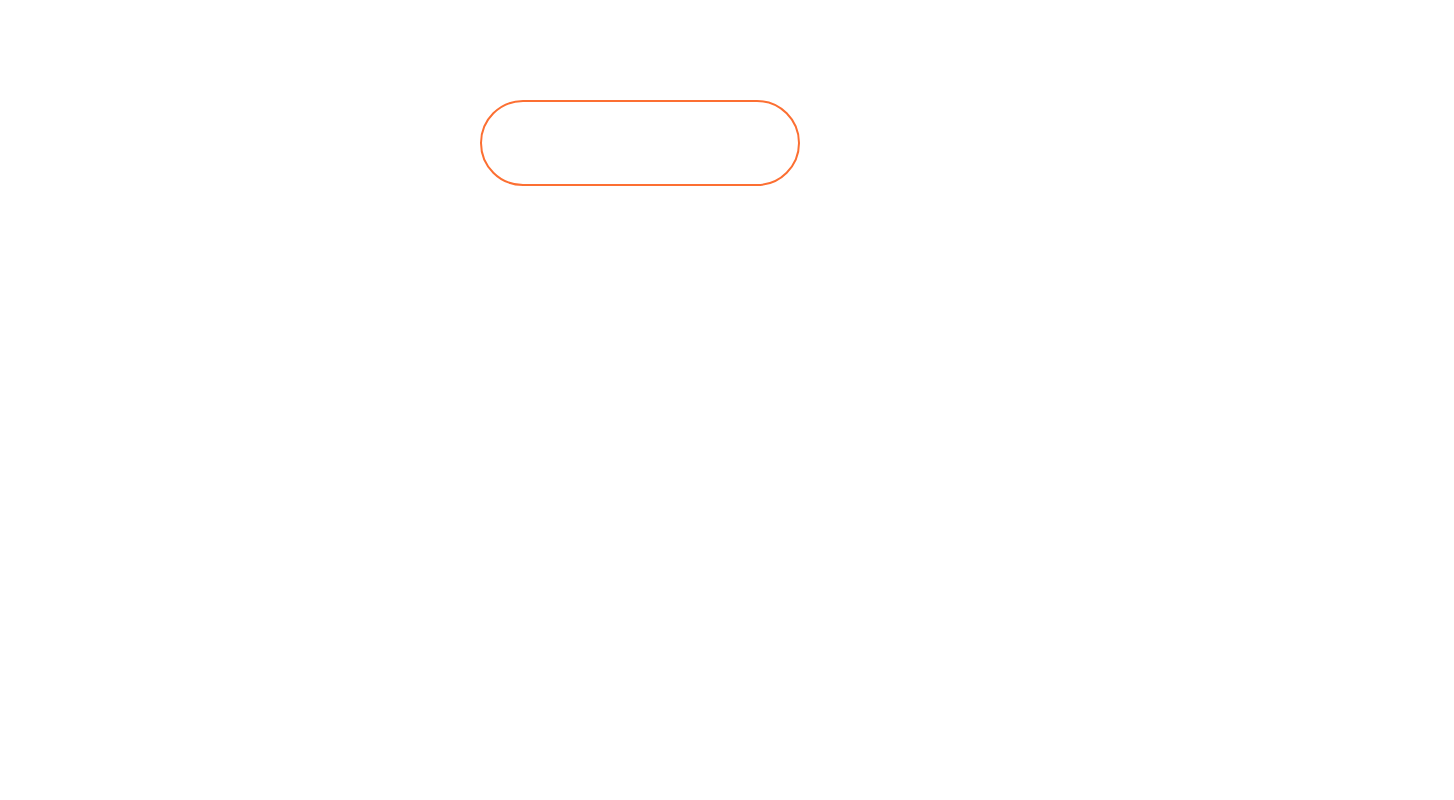
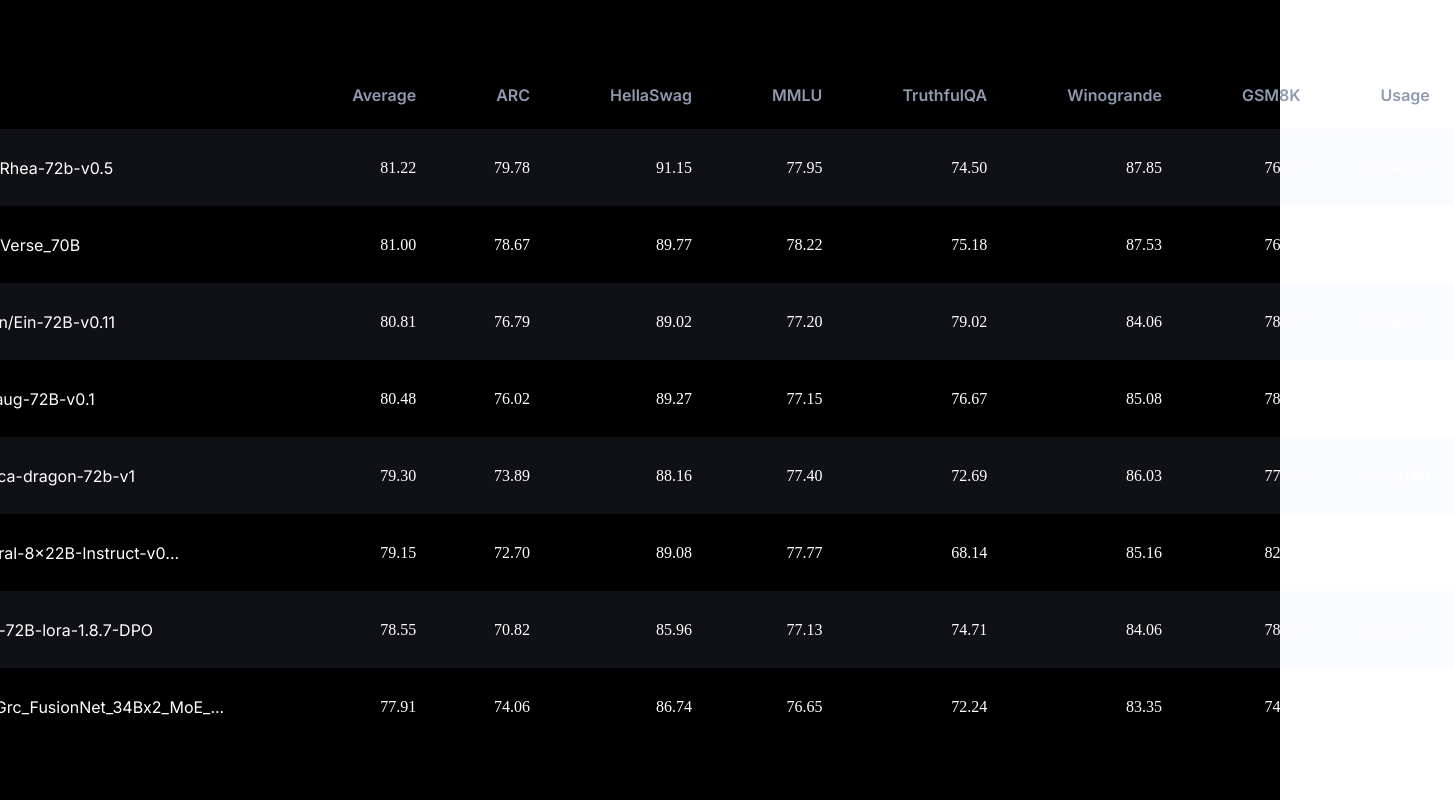
Before and after one commit to edgergard/next-parallax, a Next.js app: page / in a window 1280 px wide. Shown: the whole page, 1454 px wide, since content can reach past the window. Built offline with nearby package versions, Linux system fonts and the light colour scheme; a web font is replaced by a local one.

Commit message:
feat(leaderboard): added leaderboard feature

```diff
--- a/src/app/page.tsx
+++ b/src/app/page.tsx
@@ -1,18 +1,10 @@
-import { Button } from "@/components/ui";
+import { Leaderboard } from "@/components/containers";
+import { ArrowIcon } from "@/components/icons";
 
 const Home: React.FC = () => {
   return (
-    <div className="flex flex-col gap-y-10 items-center">
-      <Button arrowDirection="down" variant="arrow" />
-      <Button variant="outline" size="big">
-        13213213213213213
-      </Button>
-      <Button variant="text" size="small">
-        13213213213213213
-      </Button>
-      <Button variant="text" size="big">
-        13213213213213213
-      </Button>
+    <div className="flex flex-col h-full gap-y-10 items-center bg-black">
+      <Leaderboard />
     </div>
   );
 };
--- /dev/null
+++ b/src/components/containers/Leaderboard.tsx
@@ -0,0 +1,23 @@
+"use client";
+
+import React from "react";
+import { useLeaderboard } from "@/hooks";
+import { Button, Table } from "../ui";
+
+const Leaderboard: React.FC = () => {
+  const { columns, shownRows, isLeaderboardExpanded, toggleShownRowsCount } =
+    useLeaderboard();
+
+  return (
+    <div>
+      <Button
+        arrowDirection={isLeaderboardExpanded ? "up" : "down"}
+        variant="arrow"
+        onClick={toggleShownRowsCount}
+      />
+      <Table columns={columns} rows={shownRows} />
+    </div>
+  );
+};
+
+export default Leaderboard;
--- /dev/null
+++ b/src/components/containers/index.ts
@@ -0,0 +1,3 @@
+import Leaderboard from "./Leaderboard";
+
+export { Leaderboard };
--- /dev/null
+++ b/src/hooks/index.ts
@@ -0,0 +1,3 @@
+import useLeaderboard from "./useLeaderboard";
+
+export { useLeaderboard };
--- /dev/null
+++ b/src/hooks/useLeaderboard.tsx
@@ -0,0 +1,80 @@
+import type { ReactNode } from "react";
+import { useState } from "react";
+import { ArrowIcon, DashIcon } from "@/components/icons";
+import { leaderboardRows as rows } from "@/mocks";
+import type { LeaderboardColumnId, TableColumn } from "@/types";
+
+type IconId = "dash" | "arrow_up" | "arrow_down";
+type LeaderboardColumn = Omit<TableColumn, "id"> & { id: LeaderboardColumnId };
+
+interface UseLeaderboard {
+  columns: LeaderboardColumn[];
+  shownRows: Record<LeaderboardColumnId, string>[];
+  isLeaderboardExpanded: boolean;
+  toggleShownRowsCount: () => void;
+}
+
+const INITIAL_SHOWN_ROWS_COUNT = 8;
+const EXPANDED_SHOWN_ROWS_COUNT = 16;
+
+const getIconComponent = (icon_id: IconId): ReactNode | null => {
+  switch (icon_id) {
+    case "arrow_down":
+      return <ArrowIcon className="w-3 h-3.5 text-light-red rotate-180" />;
+    case "arrow_up":
+      return <ArrowIcon className="w-3 h-3.5 text-light-green" />;
+    case "dash":
+      return <DashIcon className="w-3 h-0.5 text-dark-gray" />;
+    default:
+      return null;
+  }
+};
+
+const columns: LeaderboardColumn[] = [
+  {
+    id: "icon",
+    name: "",
+    columnStyle: "px-0",
+    getCustomCell: (iconId: string) => getIconComponent(iconId as IconId),
+  },
+  { id: "id", name: "#", columnStyle: "px-3" },
+  {
+    id: "model_name",
+    name: "Model Name",
+    columnStyle: "font-family-inter pl-0 pr-12 text-left",
+  },
+  { id: "average", name: "Average" },
+  { id: "arc", name: "ARC" },
+  { id: "hella_swag", name: "HellaSwag" },
+  { id: "mmlu", name: "MMLU" },
+  { id: "truthful_qa", name: "TruthfulQA" },
+  { id: "winogrande", name: "Winogrande" },
+  { id: "gsm8k", name: "GSM8K" },
+  { id: "usage", name: "Usage" },
+];
+
+const useLeaderboard = (): UseLeaderboard => {
+  const [shownRowsCount, setShownRowsCount] = useState<number>(
+    INITIAL_SHOWN_ROWS_COUNT,
+  );
+
+  const isLeaderboardExpanded = shownRowsCount === EXPANDED_SHOWN_ROWS_COUNT;
+  const shownRows = rows.slice(0, shownRowsCount);
+
+  const toggleShownRowsCount = (): void => {
+    const payload = isLeaderboardExpanded
+      ? INITIAL_SHOWN_ROWS_COUNT
+      : EXPANDED_SHOWN_ROWS_COUNT;
+
+    setShownRowsCount(payload);
+  };
+
+  return {
+    columns,
+    shownRows,
+    isLeaderboardExpanded,
+    toggleShownRowsCount,
+  };
+};
+
+export default useLeaderboard;
--- /dev/null
+++ b/src/mocks/index.ts
@@ -0,0 +1,3 @@
+import leaderboardRows from "./leaderboardRows";
+
+export { leaderboardRows };
--- /dev/null
+++ b/src/mocks/leaderboardRows.ts
@@ -0,0 +1,214 @@
+import type { LeaderboardColumnId } from "@/types";
+
+const leaderboardRows: Record<LeaderboardColumnId, string>[] = [
+  {
+    icon: "dash",
+    id: "1",
+    model_name: "davidkim205/Rhea-72b-v0.5",
+    average: "81.22",
+    arc: "79.78",
+    hella_swag: "91.15",
+    mmlu: "77.95",
+    truthful_qa: "74.50",
+    winogrande: "87.85",
+    gsm8k: "76.12",
+    usage: "1,384,193",
+  },
+  {
+    icon: "arrow_up",
+    id: "2",
+    model_name: "MTSAIR/MultiVerse_70B",
+    average: "81.00",
+    arc: "78.67",
+    hella_swag: "89.77",
+    mmlu: "78.22",
+    truthful_qa: "75.18",
+    winogrande: "87.53",
+    gsm8k: "76.65",
+    usage: "1,319,156",
+  },
+  {
+    icon: "dash",
+    id: "3",
+    model_name: "SF-Foundation/Ein-72B-v0.11",
+    average: "80.81",
+    arc: "76.79",
+    hella_swag: "89.02",
+    mmlu: "77.20",
+    truthful_qa: "79.02",
+    winogrande: "84.06",
+    gsm8k: "78.77",
+    usage: "1,298,529",
+  },
+  {
+    icon: "arrow_up",
+    id: "4",
+    model_name: "abacusai/Smaug-72B-v0.1",
+    average: "80.48",
+    arc: "76.02",
+    hella_swag: "89.27",
+    mmlu: "77.15",
+    truthful_qa: "76.67",
+    winogrande: "85.08",
+    gsm8k: "78.70",
+    usage: "1,255,720",
+  },
+  {
+    icon: "arrow_down",
+    id: "5",
+    model_name: "ibibivirvi/alpaca-dragon-72b-v1",
+    average: "79.30",
+    arc: "73.89",
+    hella_swag: "88.16",
+    mmlu: "77.40",
+    truthful_qa: "72.69",
+    winogrande: "86.03",
+    gsm8k: "77.63",
+    usage: "1,239,060",
+  },
+  {
+    icon: "dash",
+    id: "6",
+    model_name: "mistralai/Mixtral-8×22B-Instruct-v0.1",
+    average: "79.15",
+    arc: "72.70",
+    hella_swag: "89.08",
+    mmlu: "77.77",
+    truthful_qa: "68.14",
+    winogrande: "85.16",
+    gsm8k: "82.03",
+    usage: "1,208,482",
+  },
+  {
+    icon: "arrow_up",
+    id: "7",
+    model_name: "moreh/MoMo-72B-lora-1.8.7-DPO",
+    average: "78.55",
+    arc: "70.82",
+    hella_swag: "85.96",
+    mmlu: "77.13",
+    truthful_qa: "74.71",
+    winogrande: "84.06",
+    gsm8k: "78.62",
+    usage: "1,205,577",
+  },
+  {
+    icon: "dash",
+    id: "8",
+    model_name: "cloudyu/TomGrc_FusionNet_34Bx2_MoE_v0.1",
+    average: "77.91",
+    arc: "74.06",
+    hella_swag: "86.74",
+    mmlu: "76.65",
+    truthful_qa: "72.24",
+    winogrande: "83.35",
+    gsm8k: "74.45",
+    usage: "1,199,621",
+  },
+  {
+    icon: "arrow_down",
+    id: "9",
+    model_name: "meta-llama/Meta-Llama-3-70B-Instruct",
+    average: "77.88",
+    arc: "71.42",
+    hella_swag: "85.69",
+    mmlu: "80.06",
+    truthful_qa: "61.81",
+    winogrande: "82.87",
+    gsm8k: "85.44",
+    usage: "1,190,580",
+  },
+  {
+    icon: "dash",
+    id: "10",
+    model_name: "saltlux/luxia-21.4b-alignment-v1.0",
+    average: "77.74",
+    arc: "77.47",
+    hella_swag: "91.88",
+    mmlu: "68.10",
+    truthful_qa: "79.17",
+    winogrande: "87.37",
+    gsm8k: "71.11",
+    usage: "1,185,234",
+  },
+  {
+    icon: "arrow_up",
+    id: "11",
+    model_name: "zhengr/MixTAO-7Bx2-MoE-v8.1",
+    average: "77.50",
+    arc: "73.81",
+    hella_swag: "89.22",
+    mmlu: "64.92",
+    truthful_qa: "78.57",
+    winogrande: "87.37",
+    gsm8k: "71.11",
+    usage: "1,178,889",
+  },
+  {
+    icon: "arrow_down",
+    id: "12",
+    model_name: "yunconglong/Truthful_DPO_TomGrc_FusionNet",
+    average: "77.44",
+    arc: "74.91",
+    hella_swag: "89.30",
+    mmlu: "64.67",
+    truthful_qa: "78.02",
+    winogrande: "88.24",
+    gsm8k: "69.52",
+    usage: "1,177,065",
+  },
+  {
+    icon: "dash",
+    id: "13",
+    model_name: "JaeyeonKang/CCK_Asura_v1",
+    average: "77.43",
+    arc: "73.89",
+    hella_swag: "89.07",
+    mmlu: "75.44",
+    truthful_qa: "71.75",
+    winogrande: "86.35",
+    gsm8k: "68.08",
+    usage: "1,170,954",
+  },
+  {
+    icon: "dash",
+    id: "14",
+    model_name: "fblgit/UNA-SimpleSmaug-34b-v1beta",
+    average: "77.41",
+    arc: "74.57",
+    hella_swag: "86.74",
+    mmlu: "76.68",
+    truthful_qa: "70.17",
+    winogrande: "83.82",
+    gsm8k: "72.48",
+    usage: "1,162,959",
+  },
+  {
+    icon: "arrow_up",
+    id: "15",
+    model_name: "TomGrc/FusionNet_34Bx2_MoE_v0.1",
+    average: "77.38",
+    arc: "73.72",
+    hella_swag: "86.46",
+    mmlu: "76.72",
+    truthful_qa: "71.01",
+    winogrande: "83.35",
+    gsm8k: "73.01",
+    usage: "1,144,223",
+  },
+  {
+    icon: "dash",
+    id: "16",
+    model_name: "migtissera/Tess-72B-v1.5b",
+    average: "77.30",
+    arc: "71.25",
+    hella_swag: "85.53",
+    mmlu: "81.22",
+    truthful_qa: "71.99",
+    winogrande: "81.45",
+    gsm8k: "76.95",
+    usage: "1,129,110",
+  },
+];
+
+export default leaderboardRows;
--- /dev/null
+++ b/src/types/LeaderboardColumnId.ts
@@ -0,0 +1,12 @@
+export type LeaderboardColumnId =
+  | "icon"
+  | "id"
+  | "model_name"
+  | "average"
+  | "arc"
+  | "hella_swag"
+  | "mmlu"
+  | "truthful_qa"
+  | "winogrande"
+  | "gsm8k"
+  | "usage";
```
